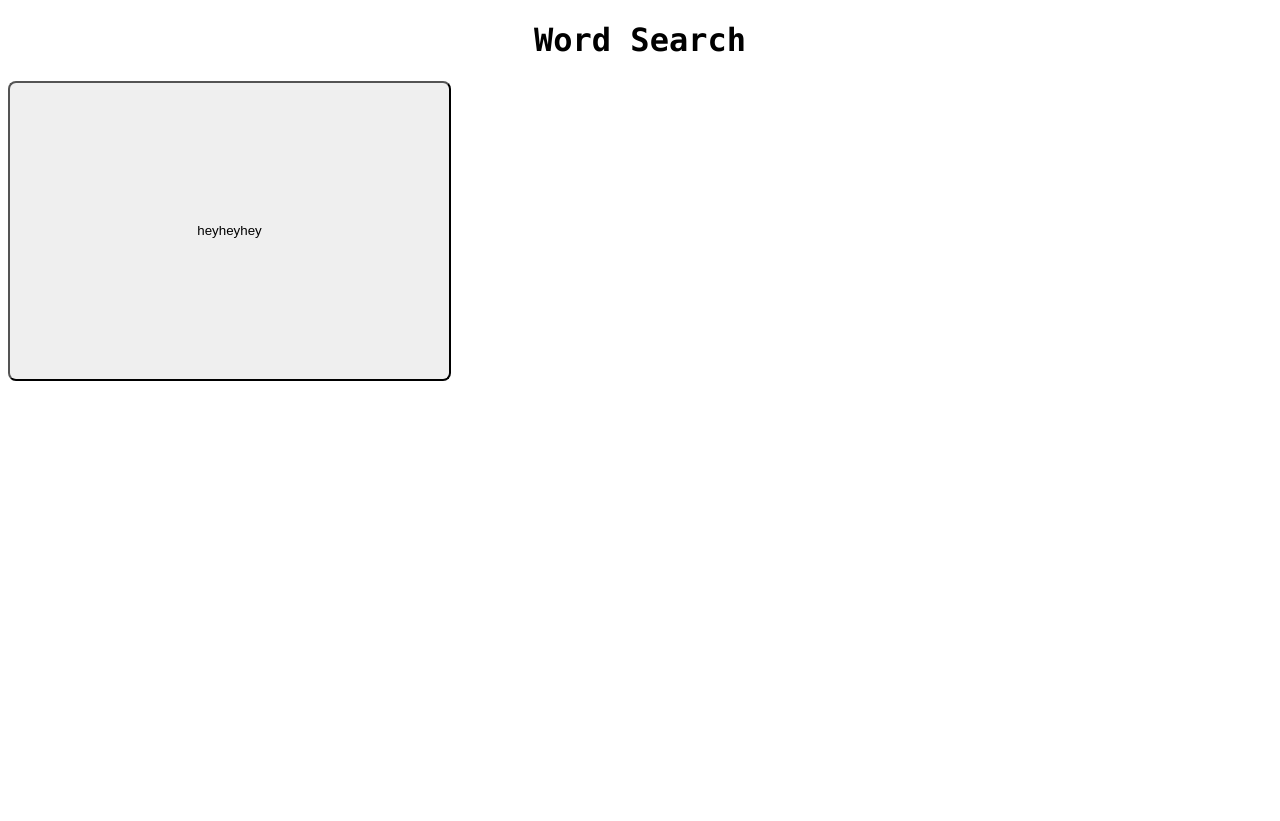
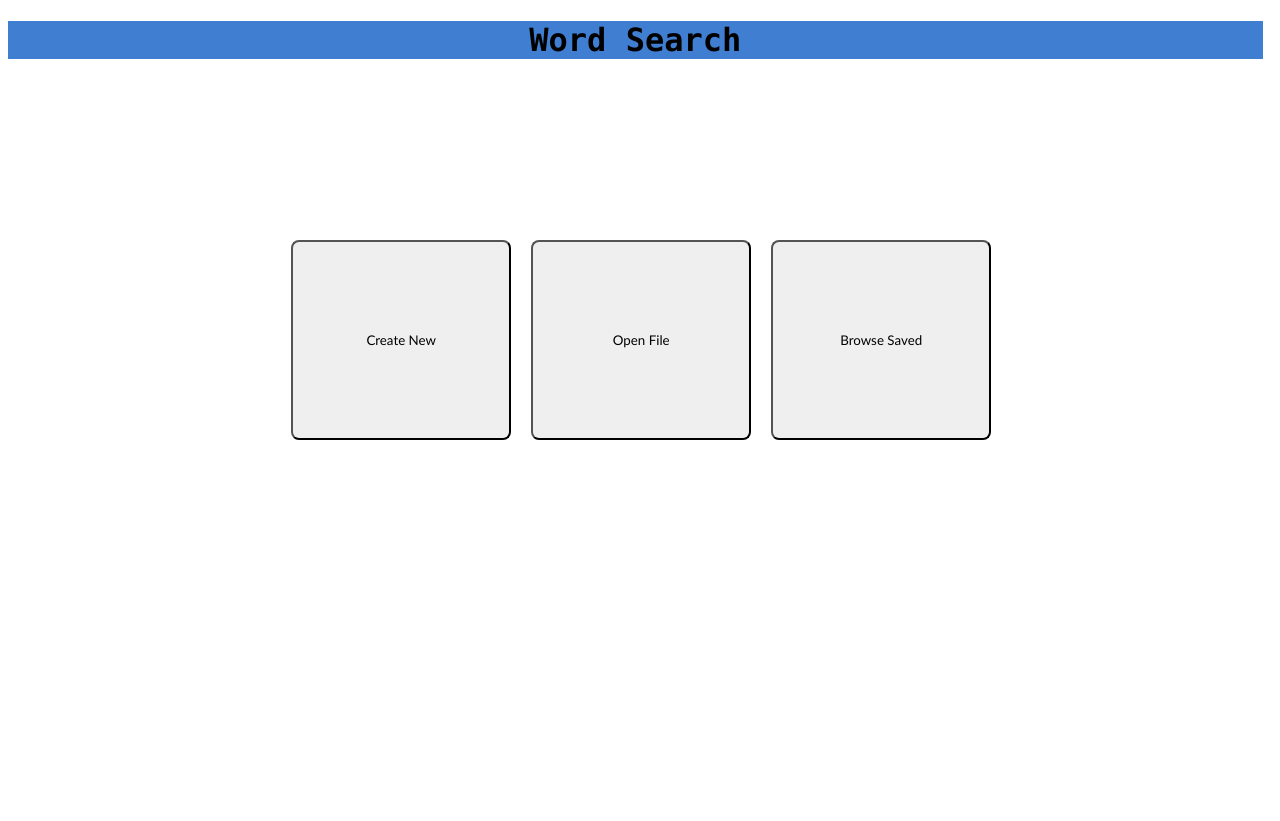
Before and after one commit to BanjoTheBot/word-search-game, a Flask app: page / in a window 1280 px wide. Before the commit the page ends 381 px from the top, so only its background shows below. Run offline with Flask 2, Linux system fonts and the light colour scheme.

Commit message:
Started working on design and layout of main page

```diff
--- a/app.py
+++ b/app.py
@@ -1,11 +1,11 @@
 from flask import Flask, render_template
 app = Flask(__name__)
-
 
 
 @app.route("/")
 def home():
     return render_template("/index.html")
 
+
 if __name__ == "__main__":
     app.run(host='0.0.0.0', debug=True)
--- a/static/style.css
+++ b/static/style.css
@@ -1,5 +1,29 @@
-.buttons {
+html, body {
+    width: 99%;
+    height: 100%;
+}
+
+.button {
     border-radius: 8px;
-    height: 300px;
-    width: 443px;
+    height: 200px;
+    width: 220px;
+    font-family: Trebuchet MS;
 }
+
+/*Used for the title at the top of the page*/
+.head {
+    background-color: rgb(63, 126, 209);
+    width: 100%;
+    /*TODO: For some reason, height keeps duplicating itself and being annoying*/
+}
+
+/*Used so that the buttons are placed how I like them*/
+.grid-container {
+  display: grid;
+  grid-template-columns: auto auto auto auto;
+  /*padding: 10px;*/
+  column-gap: 20px;
+  position:absolute;
+  left: 22.75%;
+  top: 30%;
+}
--- a/templates/index.html
+++ b/templates/index.html
@@ -8,9 +8,16 @@
     <link rel= "stylesheet" type= "text/css" href= "{{ url_for('static',filename='/style.css') }}">
 </head>
 <body>
-    <center><h1 style = "font-family: Consolas;">Word Search</h1></center>
+<!--    I don't care what the IDE says, I don't care what the internet says, I will not stp using the center tag-->
+    <center><h1 style = "font-family: Consolas;" class="head">Word Search</h1></center>
+<div class="head"></div>
 
-    <button class = buttons>heyheyhey</button
+<div class = "grid-container">
+    <center><div class="grid-item"><button class = button>Create New</button></div></center>
+    <center><div class="grid-item"><button class = button>Open File</button></div></center>
+    <!--This will open a page used to browse files saved in the browsers cookies. Users will be reminded to save those in cookies to local storage regularly.-->
+    <center><div class="grid-item"><button class = button>Browse Saved</button></div></center>
+</div>
 
 </body>
 </html>
```
Also changed, not shown: 1 other file.
